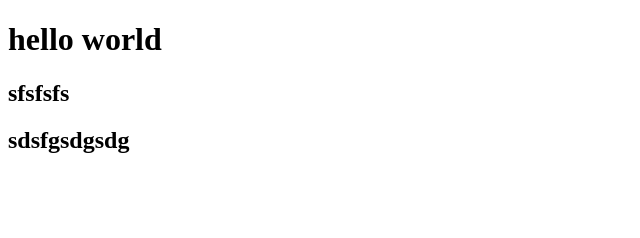
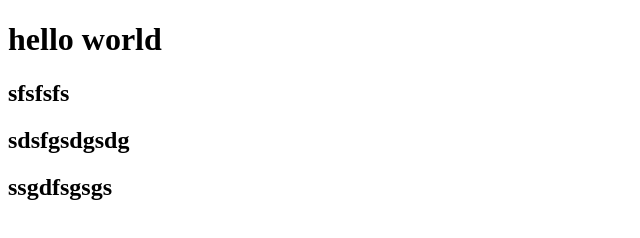
Before and after one commit to zhuantou574/testDemo, a plain HTML site: page index.html in a window 1280 px wide. Shown: the whole page, without its empty margins (0-640 px from the left). Drawn offline with Linux system fonts and the light colour scheme.

Commit message:
这是第五次提交，修改了index.html

```diff
--- a/index.html
+++ b/index.html
@@ -9,5 +9,6 @@
     <h1>hello world</h1>
     <h2>sfsfsfs</h2>
     <h2>sdsfgsdgsdg</h2>
+    <h2>ssgdfsgsgs</h2>
 </body>
 </html>
```
